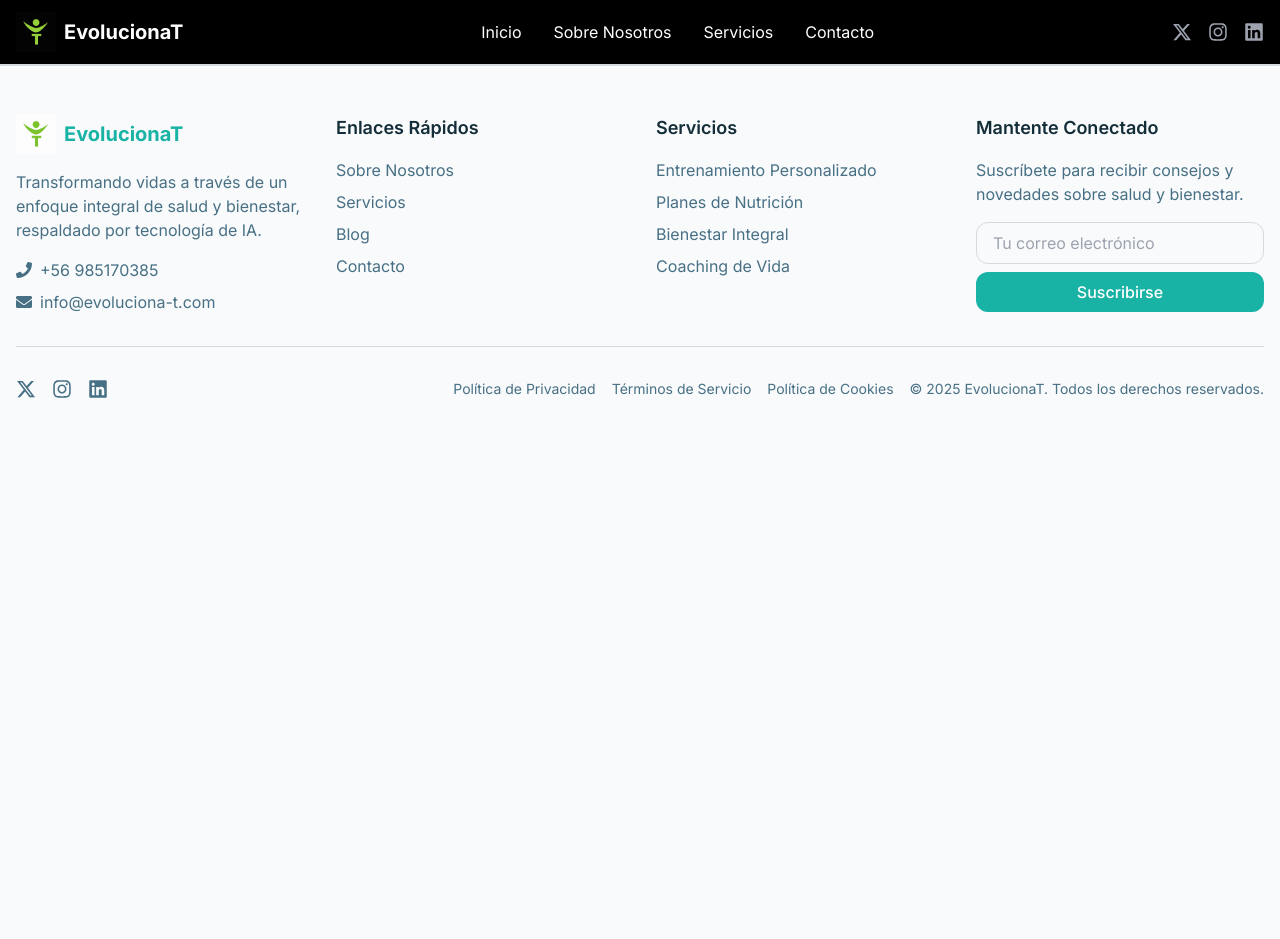
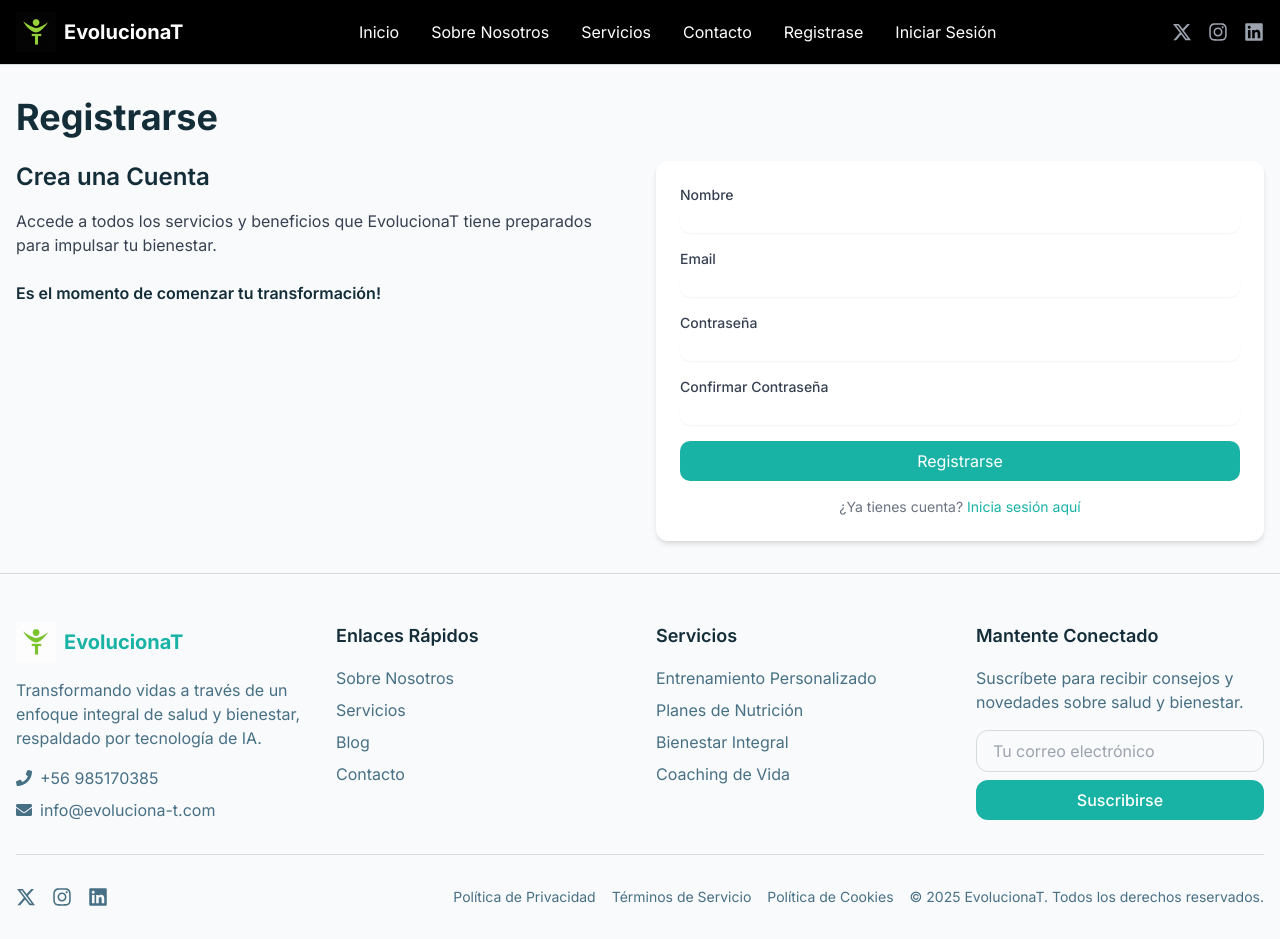
Before and after one commit to henryscudder24/PT_EvolucionaT, a React (Vite) app: page /register in a window 1280 px wide. Before the commit the page ends 800 px from the top, so only its background shows below. Built offline with nearby package versions, Linux system fonts and the light colour scheme.

Commit message:
Frontend validaciones form

```diff
--- a/src/App.tsx
+++ b/src/App.tsx
@@ -17,6 +17,8 @@ import About from './components/pages/About';
 import Services from './components/pages/Services';
 import Contact from './components/pages/Contact';
 import { useSurvey } from './context/SurveyContext';
+import Register from './components/pages/auth/Register';
+import Login from './components/pages/auth/login';
 
 // Componente que maneja la lógica de mostrar el paso actual
 const SurveySteps: React.FC = () => {
@@ -68,6 +70,8 @@ function App() {
           <Route path="/about" element={<About />} />
           <Route path="/services" element={<Services />} />
           <Route path="/contact" element={<Contact />} />
+          <Route path="/register" element={<Register />} />
+          <Route path="/login" element={<Login />} />
           <Route
             path="/survey"
             element={<>
--- a/src/components/Navbar.tsx
+++ b/src/components/Navbar.tsx
@@ -19,6 +19,10 @@ const Navbar = () => {
             <Link to="/about" className="text-white hover:text-primary transition-colors">Sobre Nosotros</Link>
             <Link to="/services" className="text-white hover:text-primary transition-colors">Servicios</Link>
             <Link to="/contact" className="text-white hover:text-primary transition-colors">Contacto</Link>
+
+            {/*Auth Links*/}
+            <Link to="/register" className="text-white hover:text-primary transition-colors">Registrase</Link>
+            <Link to="/login" className="text-white hover:text-primary transition-colors">Iniciar Sesión</Link>
           </div>
 
           {/* Social Media Links */}
--- /dev/null
+++ b/src/components/pages/auth/Login.tsx
@@ -0,0 +1,87 @@
+import React from 'react';
+import { Link } from 'react-router-dom';
+import { useForm } from 'react-hook-form';
+import { z } from 'zod';
+import { zodResolver } from '@hookform/resolvers/zod';
+
+const loginSchema = z.object({
+  email: z.string({
+    required_error: "El email es obligatorio",
+  })
+    .nonempty("El email es obligatorio")
+    .email("El email ingresado no es válido"),
+
+  password: z.string({
+    required_error: "La contraseña es obligatoria",
+  }).nonempty("La contraseña es obligatoria"),
+});
+
+type FormData = z.infer<typeof loginSchema>
+
+const Login = () => {
+  const { register, handleSubmit, formState: { errors } } = useForm<FormData>({
+    resolver: zodResolver(loginSchema),
+  });
+
+  const onSubmit = (data: FormData) => {
+    //datos al backend
+  };
+
+  return (
+    <div className="container mx-auto px-4 py-8">
+      <h1 className="text-4xl font-bold mb-6">Iniciar Sesión</h1>
+      <div className="grid grid-cols-1 md:grid-cols-2 gap-8">
+        <div>
+          <h2 className="text-2xl font-semibold mb-4">Ingresa a tu Cuenta</h2>
+          <p className="text-gray-700 mb-6">
+            Accede a todas las herramientas y servicios exclusivos que tenemos para ti.
+          </p>
+          <div className="space-y-4">
+            <div>
+              <h2 className="font-semibold mb-2"></h2>
+            </div>
+          </div>
+        </div>
+        <div className="bg-white p-6 rounded-lg shadow-md">
+          <form onSubmit={handleSubmit(onSubmit)} className="space-y-4">
+            <div>
+              <label htmlFor="email" className="block text-sm font-medium text-gray-700">Email</label>
+              <input
+                type="email"
+                id="email"
+                autoComplete='email'
+                {...register('email')}
+                className="mt-1 block w-full rounded-md border-gray-300 shadow-sm focus:border-primary focus:ring focus:ring-primary focus:ring-opacity-50"
+              />
+              {errors.email&& <p className="text-red-500 text-xs">{errors.email.message}</p>}
+            </div>
+            <div>
+              <label htmlFor="password" className="block text-sm font-medium text-gray-700">Contraseña</label>
+              <input
+                type="password"
+                id="password"
+                {...register('password')}
+                className="mt-1 block w-full rounded-md border-gray-300 shadow-sm focus:border-primary focus:ring focus:ring-primary focus:ring-opacity-50"
+              />
+              {errors.password&& <p className="text-red-500 text-xs">{errors.password.message}</p>}
+            </div>
+            <button
+              type="submit"
+              className="w-full bg-primary text-white py-2 px-4 rounded-md hover:bg-primary-dark transition-colors"
+            >
+              Iniciar Sesión
+            </button>
+            <p className="text-sm text-center text-gray-500 mt-4">
+              ¿No tienes cuenta?{' '}
+              <Link to="/register" className="text-primary hover:text-primary-dark">
+                Regístrate aquí
+              </Link>
+            </p>
+          </form>
+        </div>
+      </div>
+    </div>
+  );
+};
+
+export default Login;
--- /dev/null
+++ b/src/components/pages/auth/Register.tsx
@@ -0,0 +1,125 @@
+import React from 'react';
+import { Link } from 'react-router-dom';
+import { useForm } from 'react-hook-form';
+import { z } from 'zod';
+import { zodResolver } from '@hookform/resolvers/zod';
+
+//validation rules
+const registerSchema = z.object({
+  name: z.string({
+    required_error:"El nombre es obligatorio",
+  })
+  .nonempty("El nombre es obligatorio")
+  .min(3, "El nombre debe tener al menos 3 caracteres"),
+
+  email: z.string({
+    required_error:"El email es obligatorio",
+  })
+  .nonempty("El email es obligatorio")
+  .email( "El email ingresado no es válido"),
+
+  password: z.string({
+    required_error:"La contraseña es obligatoria",
+  })
+  .nonempty("La contraseña es obligatoria")
+  .min(8,"La contraseña debe tener al menos 8 caracteres"),
+
+  password2: z.string({
+    required_error:"La confirmación de contraseña es obligatoria",
+  }).nonempty("La confirmación de contraseña es obligatoria"),
+})
+.refine((data) => data.password === data.password2, {
+    message:"las contraseñas no son iguales",
+    path:["password2"],
+});
+
+type FormData = z.infer<typeof registerSchema>
+
+const Register = () => {
+  const { register, handleSubmit, formState: { errors } } = useForm<FormData>({
+    resolver: zodResolver(registerSchema),
+  });
+
+  const onSubmit = (data: FormData) => {
+    //datos al backend
+  };
+
+  return (
+    <div className="container mx-auto px-4 py-8">
+      <h1 className="text-4xl font-bold mb-6">Registrarse</h1>
+      <div className="grid grid-cols-1 md:grid-cols-2 gap-8">
+        <div>
+          <h2 className="text-2xl font-semibold mb-4">Crea una Cuenta</h2>
+          <p className="text-gray-700 mb-6">
+            Accede a todos los servicios y beneficios que EvolucionaT tiene preparados para impulsar tu bienestar.
+          </p>
+          <div className="space-y-4">
+            <div>
+              <h2 className="font-semibold mb-2">Es el momento de comenzar tu transformación!</h2>
+            </div>
+          </div>
+        </div>
+        <div className="bg-white p-6 rounded-lg shadow-md">
+          <form onSubmit={handleSubmit(onSubmit)} className="space-y-4">
+            <div>
+              <label htmlFor="name" className="block text-sm font-medium text-gray-700">Nombre</label>
+              <input
+                type="text"
+                id="name"
+                autoComplete="name"
+                {...register('name')}
+                className="mt-1 block w-full rounded-md border-gray-300 shadow-sm focus:border-primary focus:ring focus:ring-primary focus:ring-opacity-50"
+              />
+               {errors.name && <p className="text-red-500 text-xs">{errors.name.message}</p>}
+            </div>
+            <div>
+              <label htmlFor="email" className="block text-sm font-medium text-gray-700">Email</label>
+              <input
+                type="email"
+                id="email"
+                autoComplete='email'
+                {...register('email')}
+                className="mt-1 block w-full rounded-md border-gray-300 shadow-sm focus:border-primary focus:ring focus:ring-primary focus:ring-opacity-50"
+              />
+              {errors.email && <p className="text-red-500 text-xs">{errors.email.message}</p>}
+            </div>
+            <div>
+              <label htmlFor="password" className="block text-sm font-medium text-gray-700">Contraseña</label>
+              <input
+                type="password"
+                id="password"
+                {...register('password')}
+                className="mt-1 block w-full rounded-md border-gray-300 shadow-sm focus:border-primary focus:ring focus:ring-primary focus:ring-opacity-50"
+              />
+              {errors.password && <p className="text-red-500 text-xs">{errors.password.message}</p>}
+            </div>
+            <div>
+              <label htmlFor="password2" className="block text-sm font-medium text-gray-700">Confirmar Contraseña</label>
+              <input
+                type="password"
+                id="password2"
+                {...register('password2')}
+                className="mt-1 block w-full rounded-md border-gray-300 shadow-sm focus:border-primary focus:ring focus:ring-primary focus:ring-opacity-50"
+              />
+              {errors.password2 && <p className="text-red-500 text-xs">{errors.password2.message}</p>}
+            </div>
+            <button
+              type="submit"
+              className="w-full bg-primary text-white py-2 px-4 rounded-md hover:bg-primary-dark transition-colors"
+            >
+              Registrarse
+            </button>
+            <p className="text-sm text-center text-gray-500 mt-4">
+              ¿Ya tienes cuenta?{' '}
+              <Link to="/login" className="text-primary hover:text-primary-dark">
+                Inicia sesión aquí
+              </Link>
+            </p>
+          </form>
+        </div>
+      </div>
+    </div>
+  )
+};
+
+export default Register;
```
